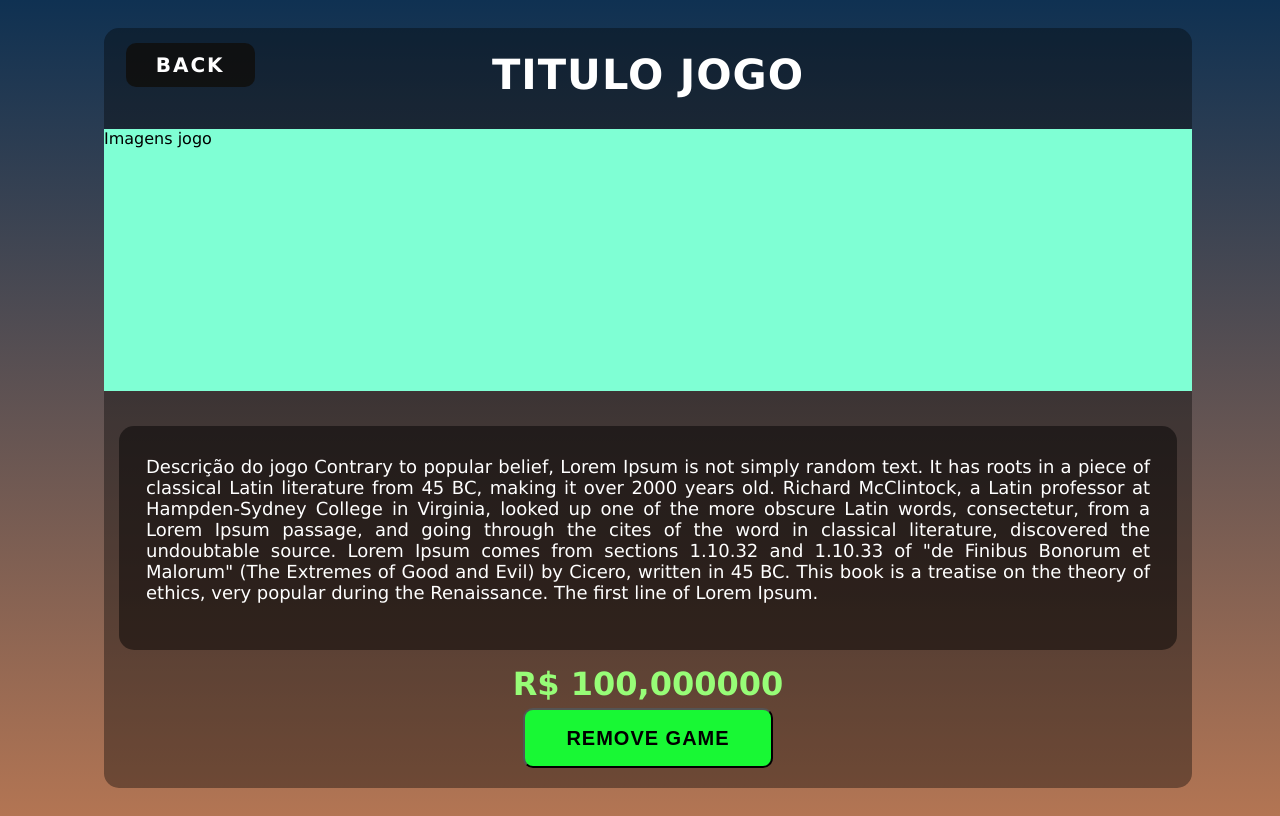
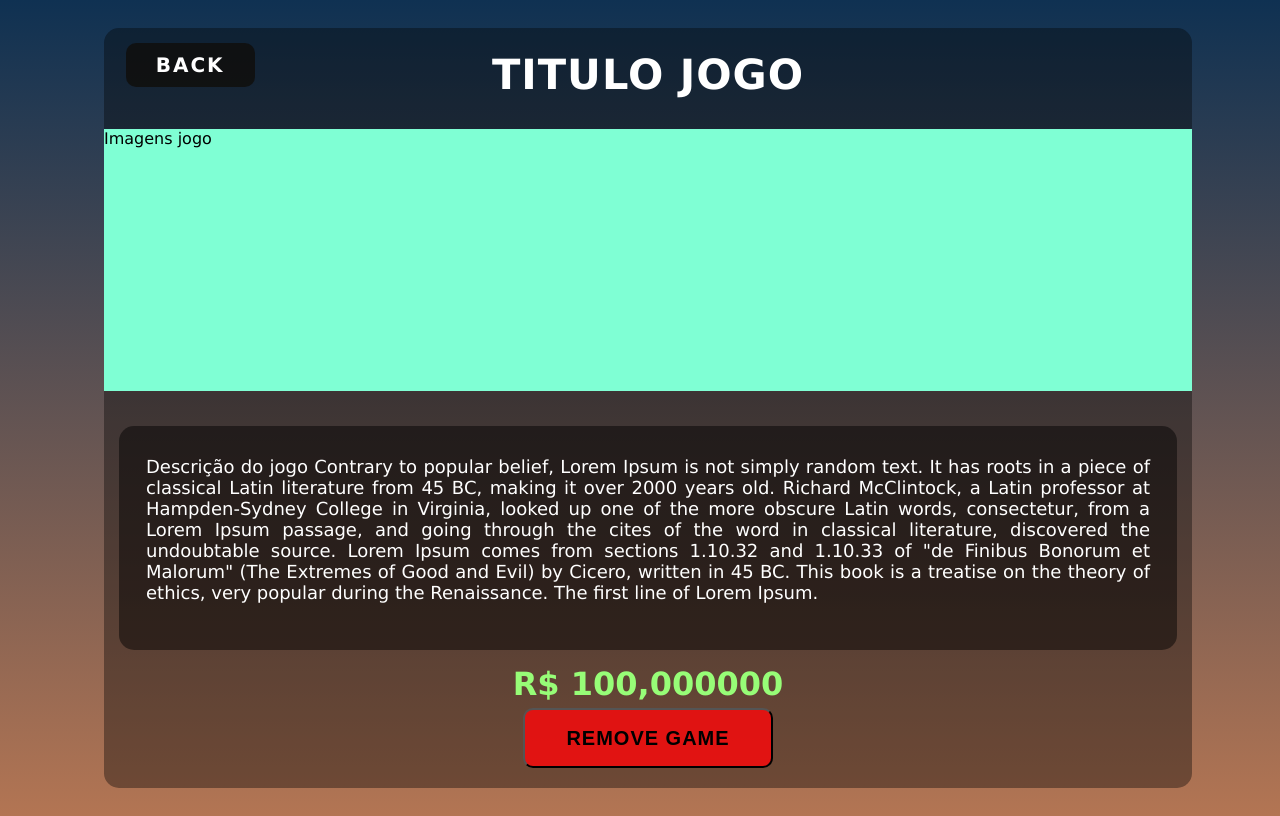
Before and after one commit to pedrorigon/GameStation, an Angular app in the folder frontEnd-angular/: page /game-details-dev/1 in a window 1280 px wide. Built offline with nearby package versions, Linux system fonts and the light colour scheme.

Commit message:
unidades-em-rem

```diff
--- a/frontEnd-angular/src/app/components/game-details-dev/game-details-dev.component.css
+++ b/frontEnd-angular/src/app/components/game-details-dev/game-details-dev.component.css
@@ -98,7 +98,7 @@
     text-transform: uppercase;
     letter-spacing: 1px;
     font-weight: 700;
-    background-color: rgba(21, 255, 52, 0.966);
+    background-color: rgba(233, 17, 17, 0.938);
     width: 15.625rem;
     height: 3.75rem;
     border-radius: 0.625rem;
@@ -109,7 +109,7 @@
 }
 
 .remove-button:hover {
-    background-color: rgba(130, 252, 146, 0.801);
+    background-color: rgba(236, 83, 83, 0.685);
 }
 
 .link-back {
```
